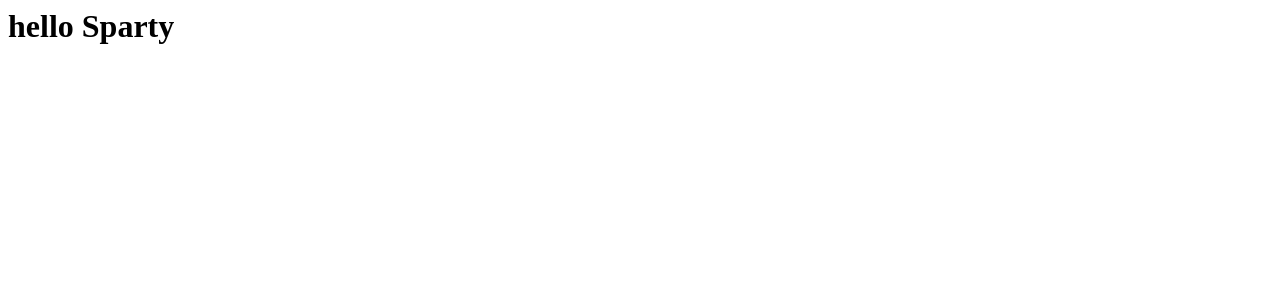
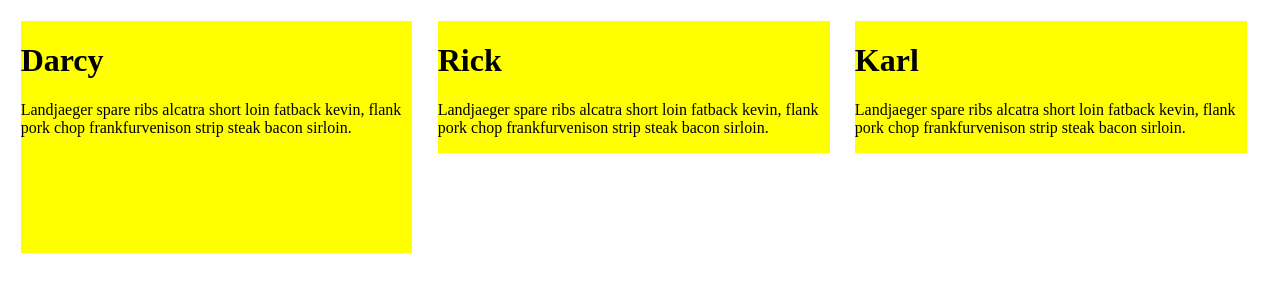
Before and after one commit to winkle56/msu, a plain HTML site: page index.html in a window 1280 px wide. Drawn offline with Linux system fonts and the light colour scheme.

Commit message:
pushing responsive updates

```diff
--- a/index.html
+++ b/index.html
@@ -1 +1,34 @@
-<h1>hello Sparty</h1>
+<!-- explains to the browser that version of html to expact -->
+<!DOCTYPE html>
+<html>
+<head>
+
+	<meta name="viewport" content="
+	width=device-width, initial-scale=1.0">
+
+	<title>My Little Pony</title>
+
+	<link rel="stylesheet" type="text/css" href="style.css">
+
+
+	</head>
+<body>
+
+<div class="one">
+	<h1>Darcy</h1>
+		<p>Landjaeger spare ribs alcatra short loin fatback kevin, flank pork chop frankfurvenison strip steak bacon sirloin.
+		</p>
+</div>
+<div class="two">
+	<h1>Rick</h2>
+	<p>Landjaeger spare ribs alcatra short loin fatback kevin, flank pork chop frankfurvenison strip steak bacon sirloin.
+	</p>
+</div>
+<div class="three">
+	<h1>Karl</h3>
+	<p>Landjaeger spare ribs alcatra short loin fatback kevin, flank pork chop frankfurvenison strip steak bacon sirloin.
+		</p>
+</div>
+
+</body>
+</html>
--- /dev/null
+++ b/style.css
@@ -0,0 +1,18 @@
+
+		/*element tags*/
+		div { background-color: green; }
+
+		/*class tags*/
+		.one { padding-bottom: 100px }
+
+		/*id tags*/
+/*		#darcy { width: 50%; }
+*/
+		@media (min-width: 768px ) {
+			div{
+			background-color: yellow;
+			margin: 1%;
+			width: 31%;
+			float: left;
+			}
+		}
```
Also changed, not shown: css.style.css (deleted).
